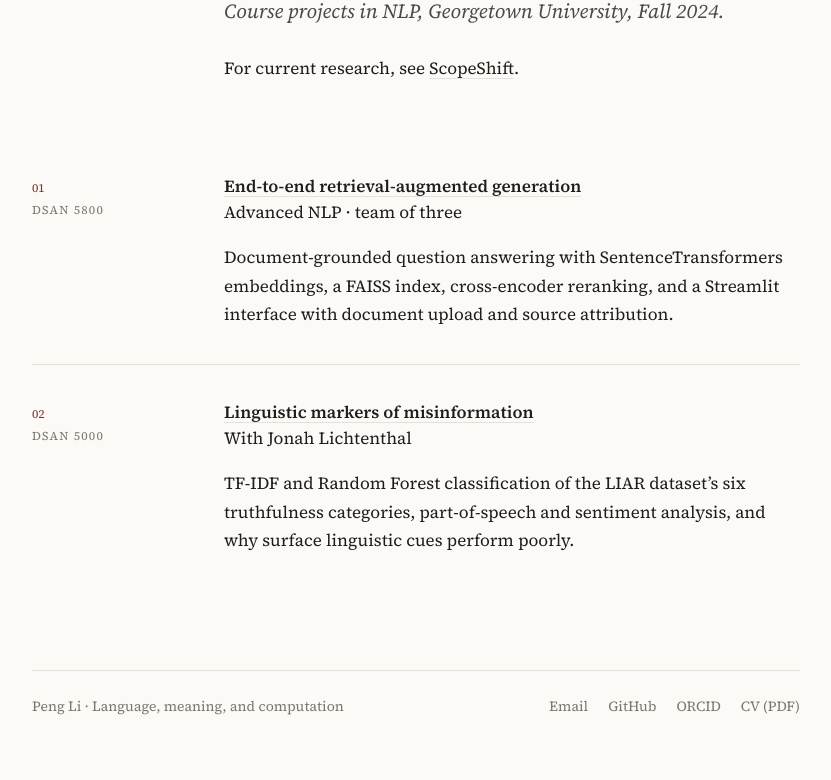
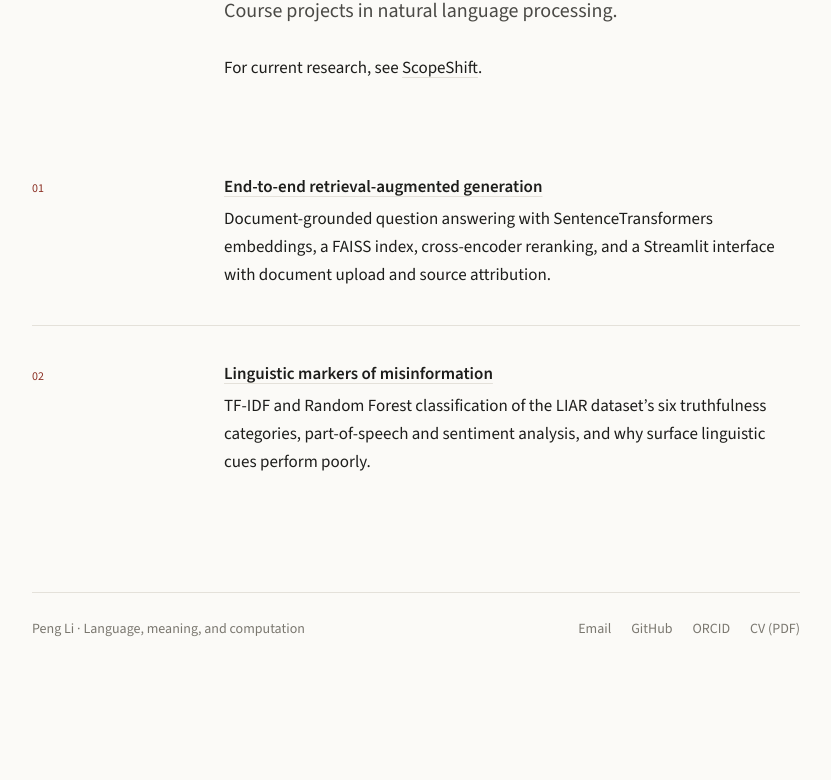
Before and after one commit to pengleee/pengleee.github.io, a plain HTML site: page projects.html in a window 1280 px wide. Shown: the part 209-989 px from the top of the page, without its empty margins (224-1055 px from the left). After the commit the page ends 911 px from the top, so only its background shows below. Drawn offline with nearby package versions, Linux system fonts and the light colour scheme.

Commit message:
Switch to sans-serif and trim project listings to titles
- Use Source Sans 3 (system sans and PingFang SC fallbacks) on every
  page; the favicon and README follow
- Projects page and home page list each project by title and a
  one-line summary only; course codes and collaborators stay on the
  project pages and CV
- Style .meta lines consistently and space titles from summaries

Co-Authored-By: Claude Opus 5.5 <noreply@anthropic.com>

```diff
--- a/projects.html
+++ b/projects.html
@@ -15,7 +15,7 @@
   <link rel="icon" href="favicon.svg" type="image/svg+xml">
   <link rel="preconnect" href="https://fonts.googleapis.com">
   <link rel="preconnect" href="https://fonts.gstatic.com" crossorigin>
-  <link rel="stylesheet" href="https://fonts.googleapis.com/css2?family=Source+Serif+4:ital,opsz,wght@0,8..60,400;0,8..60,600;1,8..60,400&amp;display=swap">
+  <link rel="stylesheet" href="https://fonts.googleapis.com/css2?family=Source+Sans+3:ital,wght@0,400;0,600;1,400&amp;display=swap">
   <link rel="stylesheet" href="styles.css">
 </head>
 <body>
@@ -33,25 +33,23 @@
       <p class="kicker">Course projects</p>
       <div class="lede">
         <h1>Projects</h1>
-        <p class="dek">Course projects in NLP, Georgetown University, Fall 2024.</p>
+        <p class="dek">Course projects in natural language processing.</p>
         <div class="bio"><p>For current research, see <a href="scopeshift.html">ScopeShift</a>.</p></div>
       </div>
     </div>
 
     <section class="row">
-      <h2 class="label"><span class="n">01</span>DSAN 5800</h2>
+      <h2 class="label"><span class="n">01</span></h2>
       <div class="body">
         <h3><a href="rag.html">End-to-end retrieval-augmented generation</a></h3>
-        <p class="meta">Advanced NLP · team of three</p>
         <p>Document-grounded question answering with SentenceTransformers embeddings, a FAISS index, cross-encoder reranking, and a Streamlit interface with document upload and source attribution.</p>
       </div>
     </section>
 
     <section class="row">
-      <h2 class="label"><span class="n">02</span>DSAN 5000</h2>
+      <h2 class="label"><span class="n">02</span></h2>
       <div class="body">
         <h3><a href="misinformation.html">Linguistic markers of misinformation</a></h3>
-        <p class="meta">With Jonah Lichtenthal</p>
         <p>TF-IDF and Random Forest classification of the LIAR dataset’s six truthfulness categories, part-of-speech and sentiment analysis, and why surface linguistic cues perform poorly.</p>
       </div>
     </section>
--- a/styles.css
+++ b/styles.css
@@ -10,9 +10,9 @@
   --rule: #e4e1da;
   --tint: #f3f1ec;
   --accent: #8b2f23;
-  --serif: "Source Serif 4", "Source Serif Pro", "Iowan Old Style", "Palatino Linotype", Georgia, serif;
+  --sans: "Source Sans 3", -apple-system, BlinkMacSystemFont, "Segoe UI", "Helvetica Neue", Arial, "PingFang SC", "Microsoft YaHei", sans-serif;
   --mono: ui-monospace, "SF Mono", Menlo, Consolas, monospace;
-  --zh: "Songti SC", "Noto Serif SC", "Source Han Serif SC", serif;
+  --zh: "PingFang SC", "Noto Sans SC", "Microsoft YaHei", sans-serif;
   --label: 9.5rem;
   --gap: 2.5rem;
   --measure: 36rem;
@@ -35,8 +35,7 @@ body {
   margin: 0;
   background: var(--paper);
   color: var(--ink);
-  font: 400 1.0625rem/1.65 var(--serif);
-  font-optical-sizing: auto;
+  font: 400 1.0625rem/1.65 var(--sans);
   -webkit-font-smoothing: antialiased;
   text-rendering: optimizeLegibility;
 }
@@ -103,7 +102,7 @@ main { padding: 3.5rem 0 1rem; }
 .intro { display: grid; grid-template-columns: var(--label) minmax(0, 1fr); column-gap: var(--gap); padding-bottom: 2.5rem; }
 .intro .lede { max-width: var(--measure); }
 .kicker { font-size: .75rem; letter-spacing: .1em; text-transform: uppercase; color: var(--muted); margin: 0 0 1rem; }
-.dek { font-size: 1.25rem; line-height: 1.5; color: var(--soft); margin: .75rem 0 0; font-style: italic; }
+.dek { font-size: 1.25rem; line-height: 1.5; color: var(--soft); margin: .75rem 0 0; }
 .portrait { width: 100%; max-width: var(--label); aspect-ratio: 1; object-fit: cover; object-position: 50% 42%; display: block; border-radius: 2px; filter: grayscale(.15); }
 .intro .lede .bio { margin-top: 1.75rem; }
 .bio p { color: var(--soft); }
@@ -115,7 +114,7 @@ main { padding: 3.5rem 0 1rem; }
 .entry:last-child { margin-bottom: 0; }
 .entry h3 a { text-decoration: none; }
 .entry h3 a:hover { text-decoration: underline; }
-.entry .meta { font-size: .875rem; color: var(--muted); margin: .15rem 0 .4rem; }
+.meta, .entry .meta { font-size: .875rem; color: var(--muted); margin: .15rem 0 .5rem; }
 .entry p { margin: 0; color: var(--soft); font-size: 1rem; }
 .meta .status { color: var(--accent); }
 
@@ -263,3 +262,4 @@ caption { caption-side: bottom; text-align: left; font-size: .8125rem; color: va
 }
 
 .question { color: var(--soft); margin-top: .35rem; }
+.body > h3 + p:not(.meta), .entry h3 + p:not(.meta) { margin-top: .4rem; }
```
Also changed, not shown: 404.html (+1 -1 lines), between-languages.html (+1 -1 lines), cv.html (+1 -1 lines), index.html (+1 -3 lines), instructions.html (+1 -1 lines), misinformation.html (+1 -1 lines), quantifier-scope.html (+1 -1 lines), rag.html (+1 -1 lines), research.html (+1 -1 lines), scopeshift.html (+1 -1 lines), writing.html (+1 -1 lines), favicon.svg, 1 other file.
